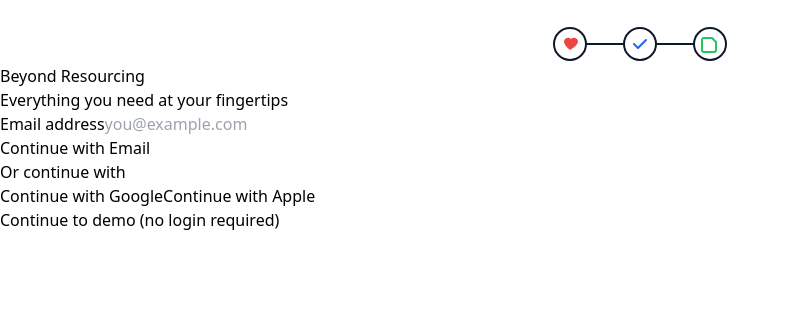
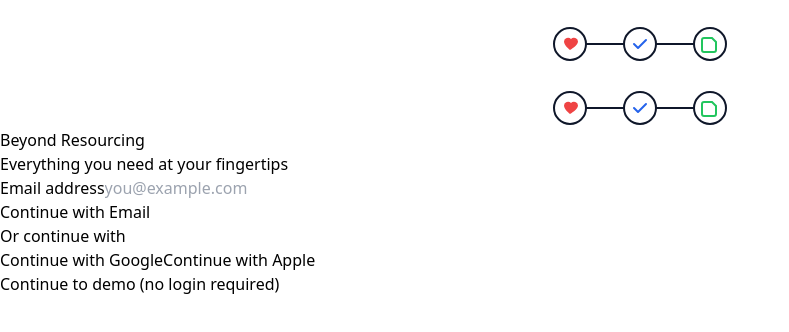
Before and after one commit to tryingtoworktoday/beyond-resourcing-web, a Next.js app: page / in a window 1280 px wide. Shown: the top 332 px of the page, without its empty margins (0-789 px from the left). Built offline with nearby package versions, Linux system fonts and the light colour scheme.

Commit message:
Update layout.tsx

```diff
--- a/app/layout.tsx
+++ b/app/layout.tsx
@@ -1,5 +1,6 @@
 // app/layout.tsx
 import "./globals.css";
+import IconStrip from "./IconStrip";
 
 export const metadata = {
   title: "Beyond Resourcing",
@@ -13,7 +14,17 @@ export default function RootLayout({
 }) {
   return (
     <html lang="en">
-      <body>{children}</body>
+      <body className="min-h-screen w-full bg-white">
+        {/* SHARED ICON STRIP — APPEARS ON PAGE 1 & PAGE 2 */}
+        <div className="w-full flex justify-center pt-10">
+          <IconStrip />
+        </div>
+
+        {/* PAGE CONTENT */}
+        <main className="w-full flex justify-center">
+          {children}
+        </main>
+      </body>
     </html>
   );
 }
```
